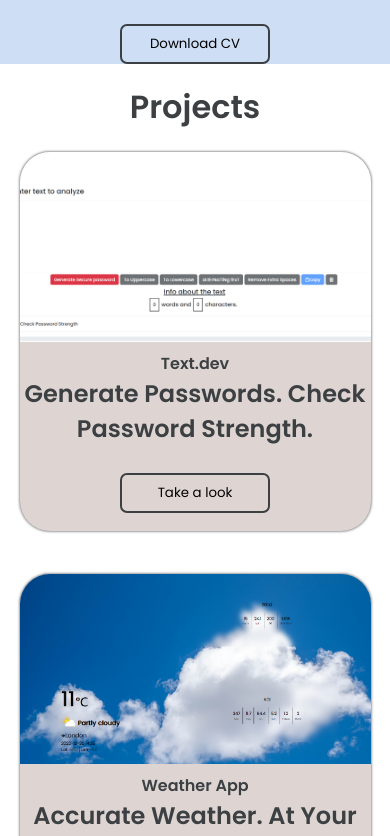
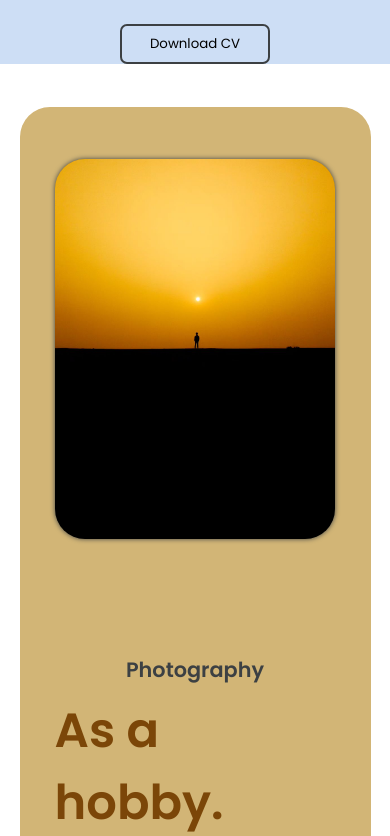
Before and after one commit to OINDIL/official-portfolio, a React (Create React App) app: page / in a window 390 px wide. Shown: the part 1708-2544 px from the top of the page. Built offline with nearby package versions, Linux system fonts and the light colour scheme.

Commit message:
deleted previous project component

```diff
--- a/src/App.js
+++ b/src/App.js
@@ -2,9 +2,10 @@ import React from 'react'
 import Navbar from './Components/Navbar'
 import Homepage from './Components/Homepage'
 import About from './Components/About'
-import Projects from './Components/Projects'
+// import Projects from './Components/Projects'
 import Hobby from './Components/Hobby'
 import Contact from './Components/Contact'
+import Projects_2 from './Components/Projects_2'
 
 function App() {
   return (
@@ -12,7 +13,8 @@ function App() {
       <Navbar/>
       <Homepage/>
       <About/>
-      <Projects/>
+      {/* <Projects/> */}
+      <Projects_2/>
       <Hobby/>
       <Contact/>
     </>
--- /dev/null
+++ b/src/Components/Projects_2.js
@@ -0,0 +1,25 @@
+import textDev from './Images/text-og.png'
+import weatheroindil from './Images/weatherapp-sc.png'
+import React from 'react'
+
+function Projects_2() {
+    const projects = [
+        { name: 'Text.dev', quote: 'Generate Passwords. Check Password Strength.', link: 'https://oindil.github.io/textog/',images:textDev },
+        { name: 'Weather App', quote: 'Accurate Weather. At Your Fingertips.', link: 'https://weatheroindil.netlify.app/',images:weatheroindil}
+    ]
+    return (
+        <>
+            <div className="projects-container">
+                {projects.map((item) => {
+                    return (
+                        <div className='projects-section' key={item.link}>
+
+                        </div>
+                    )
+                })}
+            </div>
+        </>
+    )
+}
+
+export default Projects_2
--- a/src/Components/css/Contact.css
+++ b/src/Components/css/Contact.css
@@ -125,4 +125,7 @@
         width: 90%;
         height: 50%;
     }
+    .contact-card > p{
+        font-size: 2em;
+    }
 }
--- a/src/Components/css/Projects.css
+++ /dev/null
@@ -1,132 +0,0 @@
-.projects-section{
-    height: 100vh;
-    display: flex;
-    flex-direction: column;
-    justify-content: center;
-    align-items: center;
-}
-.projects-section > p{
-    font-size: 2em;
-    color: #3c4043;
-}
-.projects-main{
-    /* background-color: #cddef5; */
-    display: flex;
-    align-items: center;
-    justify-content: space-around;
-    position: relative;
-    height: 85vh;
-    width: 90vw;
-    border-radius: 30px;
-}
-
-.project-1{
-    /* border: 1px solid #3c4043; */
-    background-color: #ded5d3;
-    width: 40%;
-    height: 80%;
-    border-radius: 30px;
-    filter: drop-shadow(0 0 0.11rem #3c4043);
-}
-.project-2{
-    /* border: 1px solid #3c4043; */
-    background-color: #ded5d3;
-    width: 40%;
-    height: 80%;
-    border-radius: 30px;
-    filter: drop-shadow(0 0 0.11rem #3c4043);
-}
-.project-img{
-    /* background-color: #3c4043; */
-    display: flex;
-    justify-content: center;
-    width: 100%;
-    height: 50%;
-}
-.project-img img{
-    border-top-left-radius: 30px;
-    border-top-right-radius: 30px;
-    height: 100%;
-    width: 100%;
-    object-fit: cover;
-}
-.project-desc{
-    display: flex;
-    align-items: center;
-    justify-content: center;
-    flex-direction: column;
-    /* background-color: aliceblue; */
-    width: 100%;
-    height: 30%;
-    text-align: center;
-}
-.project-desc > p:nth-child(1){
-    font-size: 1em;
-    color: #3c4043;
-}
-.project-desc > p:nth-child(2){
-    font-size: 2em;
-    color: #3c4043;
-}
-.project-btn{
-    height: 20%;
-    /* background-color: aqua; */
-    display: flex;
-    align-items: center;
-    justify-content: center;
-}
-.project-btn button{
-    background-color: #ded5d3;
-    height: 40px;
-    width: 150px;
-    border: 2px solid #3c4043;
-    border-radius: 7px;
-    transition: all 0.2s ease;
-}
-.project-btn button:hover{
-    color: white;
-    background-color: #3c4043;
-}
-
-@media(max-width:768px){
-    .projects-section{
-        height: 110vh;
-    }
-    .projects-main{
-        height: 100vh;
-        width: 100vw;
-        border-radius: 0%;
-        flex-direction: column;
-    }
-    .project-1{
-        /* background-color: #3c4043; */
-        height: 45%;
-        width: 80%;
-    }
-    .project-2{
-        /* background-color: #fff; */
-        height: 45%;
-        width: 80%;
-    }
-}
-@media(max-width:480px){
-    .projects-main{
-        height: 100vh;
-        width: 100vw;
-        border-radius: 0%;
-        flex-direction: column;
-    }
-    .project-1{
-        /* background-color: #3c4043; */
-        height: 45%;
-        width: 90%;
-    }
-    .project-2{
-        /* background-color: #fff; */
-        height: 45%;
-        width: 90%;
-    }
-    .project-desc > p:nth-child(2){
-        font-size: 1.5em;
-    }
-}
```
